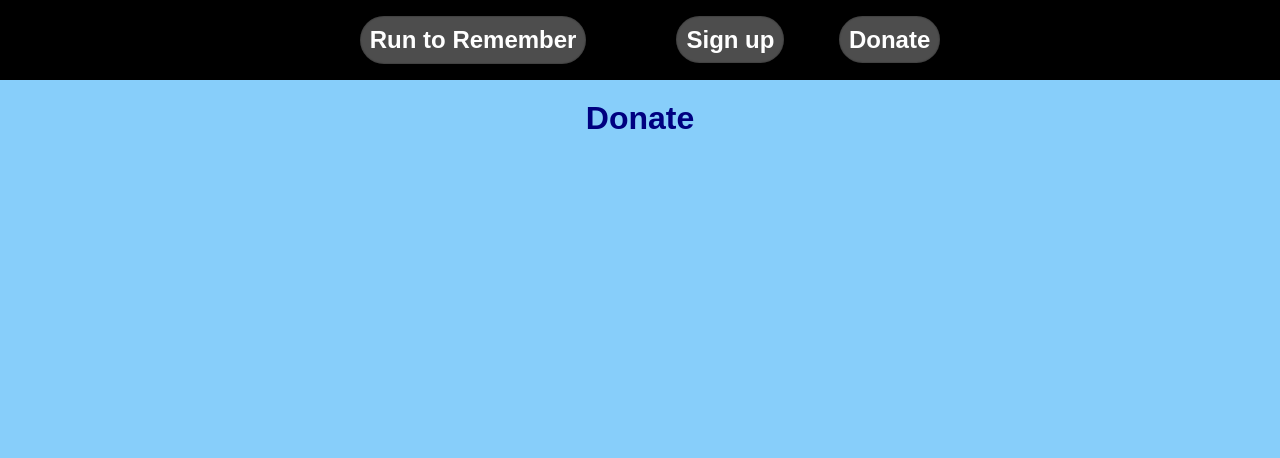
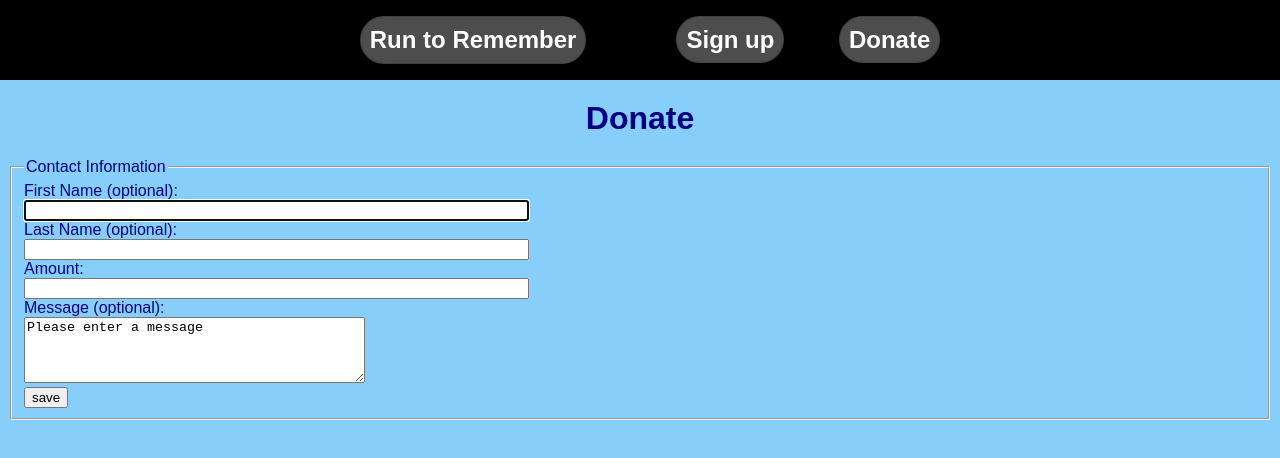
Before and after one commit to DatMoonGamer/r2r, a plain HTML site: page donate/donate.html in a window 1280 px wide. Drawn offline with Linux system fonts and the light colour scheme.

Commit message:
basic forms for donate and signup

```diff
--- a/donate/donate.html
+++ b/donate/donate.html
@@ -23,6 +23,31 @@
         <h1>Donate</h1>
       </div>
 
+      <!-- Referenced from lab 5 -->
+        <form id="addForm" name="addForm" action="#" method="post" onsubmit="return validate(this);">
+          <fieldset>
+              <legend>Contact Information</legend>
+              <div class="formData">
+
+                <label class="field" for="firstName">First Name (optional):</label>
+                <div class="value"><input type="text" size="60" value="" name="firstName" id="firstName" autofocus/></div>
+
+                <label class="field" for="lastName">Last Name (optional):</label>
+                <div class="value"><input type="text" size="60" value="" name="lastName" id="lastName" /></div>
+
+                <label class="field" for="pseudonym">Amount:</label>
+                <div class="value"><input type="text" size="60" value="" name="pseudonym" id="pseudonym" /></div>
+
+                <label class="field" for="comments">Message (optional):</label>
+                <div class="value"><textarea rows="4" cols="40" name="comments"
+                      id="comments" onclick="clearComment();" onblur="resetComment();">Please enter a message</textarea></div>
+
+                <input type="submit" value="save" id="save" name="save" />
+              </div>
+          </fieldset>
+        </form>
+      <!-- Referenced from lab 5 -->
+
     </div>
 
   </body>
```
Also changed, not shown: signup/signup.html (+24 -0 lines).
